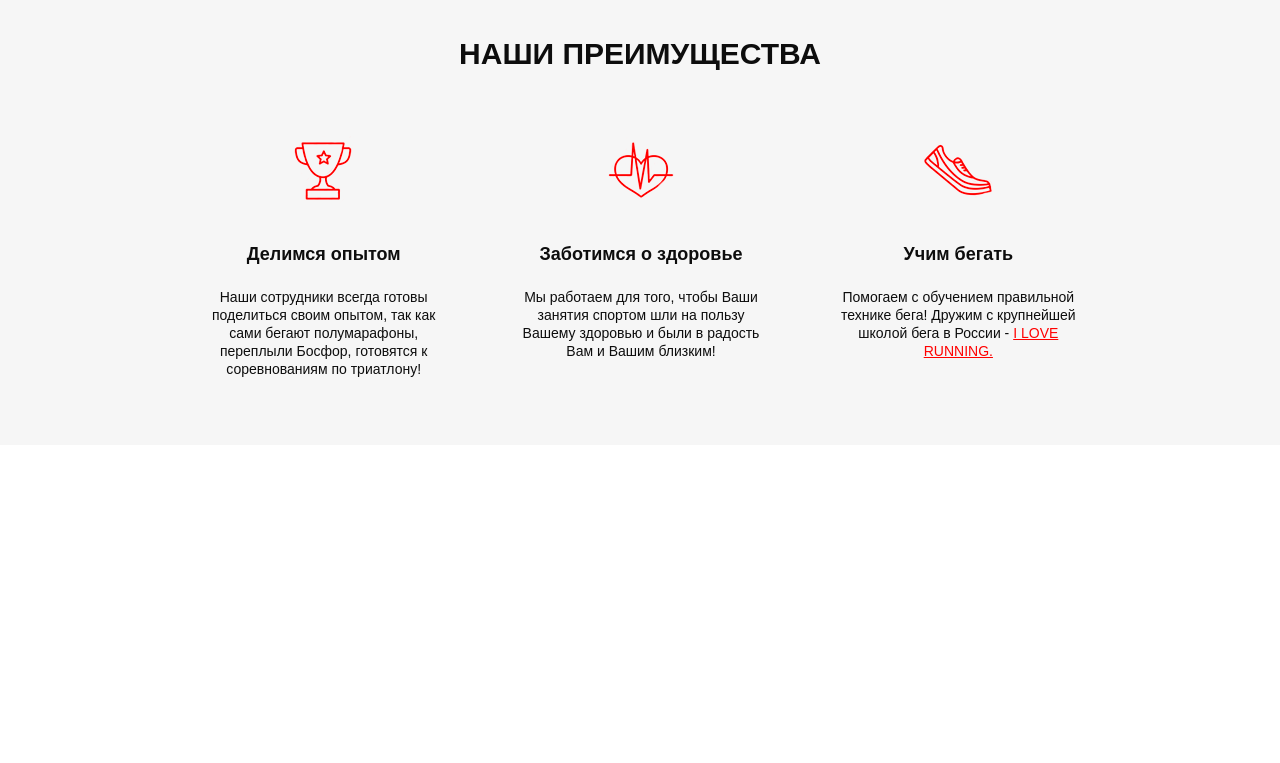
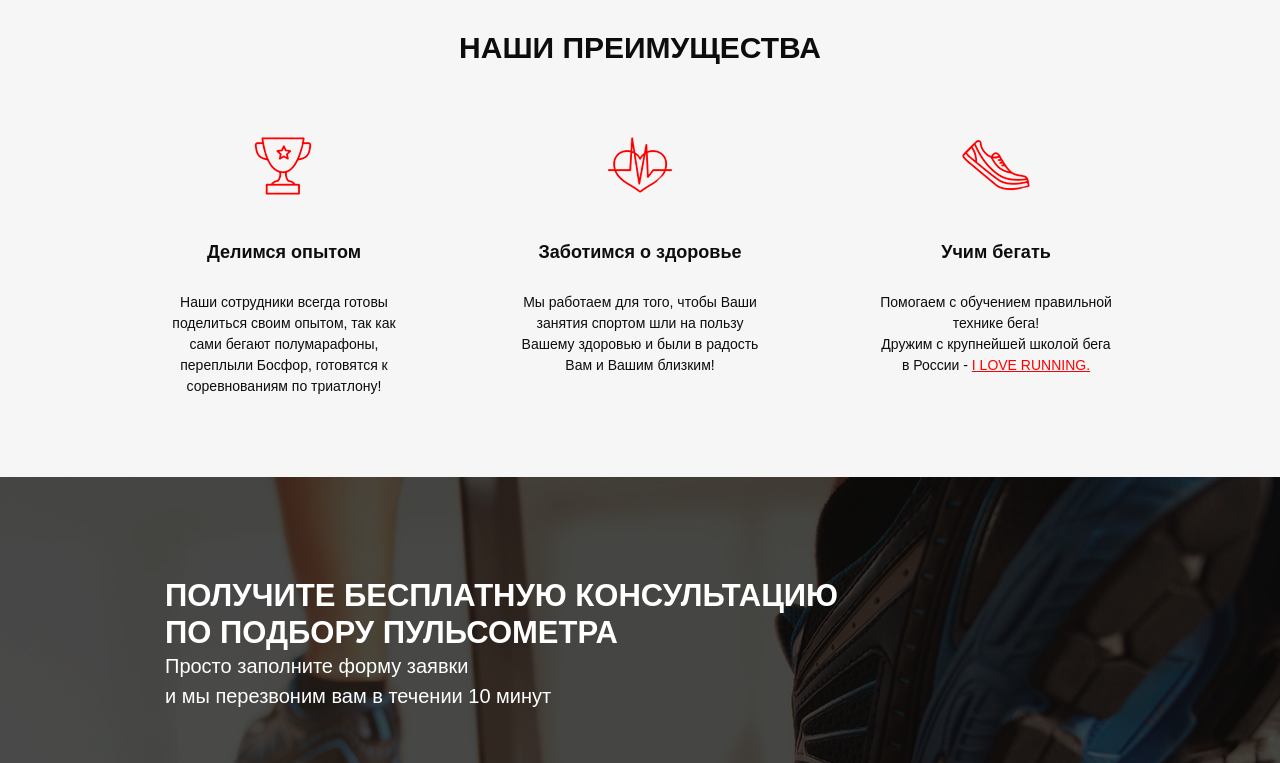
Before and after one commit to Grin1988/heart_rate_monitor, a website: page src/index.html in a window 1280 px wide. Shown: the part 700-1463 px from the top of the page. Before the commit the page ends 1145 px from the top, so only its background shows below. Drawn offline with Linux system fonts and the light colour scheme.

Commit message:
07.06.2022

```diff
--- a/src/index.html
+++ b/src/index.html
@@ -57,25 +57,47 @@
 
     <div class="advantages">
         <div class="container">
-            <div class="advantages__title">
-                НАШИ ПРЕИМУЩЕСТВА
+            <h2 class="title">НАШИ ПРЕИМУЩЕСТВА</h2>
+            <div class="advantages__wrapper">
+                <div class="advantages__item">
+                    <img src="icons/advantages/cup_icon.png" alt="cup" class="advantages__icon">
+                    <div class="advantages__subtitle">
+                        Делимся опытом
+                    </div>
+                    <div class="advantages__descr">
+                        Наши сотрудники всегда готовы поделиться своим опытом, так как сами бегают полумарафоны, переплыли Босфор, готовятся к соревнованиям по триатлону!
+                    </div>
+                </div>
+                <div class="advantages__item">
+                    <img src="icons/advantages/heart_icon.png" alt="heart" class="advantages__icon">
+                    <div class="advantages__subtitle">
+                        Заботимся о здоровье
+                    </div>
+                    <div class="advantages__descr">
+                        Мы работаем для того, чтобы Ваши занятия спортом шли на пользу Вашему здоровью и были в радость Вам и Вашим близким!
+                    </div>
+                </div>
+                <div class="advantages__item">
+                    <img src="icons/advantages/shoe_icon.png" alt="shoe" class="advantages__icon">
+                    <div class="advantages__subtitle">
+                        Учим бегать
+                    </div>
+                    <div class="advantages__descr">
+                        Помогаем с обучением правильной технике бега!<br> Дружим с крупнейшей школой бега в России -
+                        <a href="#">I LOVE RUNNING.</a>
+                    </div>
+                </div>
             </div>
-            <div class="advantages__icons">
-                <div class="advantages__icon">
-                    <img src="icons/advantages/cup_icon.png" alt="cup">
-                    <div class="advantages__header">Делимся опытом</div>
-                    <div class="advantages__descr">Наши сотрудники всегда готовы поделиться своим опытом, так как сами бегают полумарафоны, переплыли Босфор, готовятся к соревнованиям по триатлону!</div>
-                </div>
-                <div class="advantages__icon">
-                    <img src="icons/advantages/heart_icon.png" alt="heart">
-                    <div class="advantages__header">Заботимся о здоровье</div>
-                    <div class="advantages__descr">Мы работаем для того, чтобы Ваши занятия спортом шли на пользу Вашему здоровью и были в радость Вам и Вашим близким!</div>
-                </div>
-                <div class="advantages__icon">
-                    <img src="icons/advantages/shoe_icon.png" alt="shoe">
-                    <div class="advantages__header">Учим бегать</div>
-                    <div class="advantages__descr">Помогаем с обучением правильной технике бега! Дружим с крупнейшей школой бега в России - <span>I LOVE RUNNING.</span></div>
-                </div>
+        </div>
+    </div>
+
+    <div class="consultation">
+        <div class="container">
+            <h2 class="title title_left">
+                Получите бесплатную консультацию<br>по подбору пульсометра
+            </h2>
+            <div class="consultation__descr">
+                Просто заполните форму заявки <br>и мы перезвоним вам в течении 10 минут
             </div>
         </div>
     </div>
--- a/src/sass/base/_media.scss
+++ b/src/sass/base/_media.scss
@@ -1,32 +1,7 @@
 @media( max-width: 1200px) {}
 
-@media ( max-width: 992px) {}
+@media ( max-width: 991px) {}
 
-@media ( max-width: 768px) {
-    .header {
-        margin: 0px 20px 0 20px;
-    }
-    .promo {
-        &__wrapper {
-            margin: 80px 20px 0 0;
-        }
-        &__header {
-            font-size: 38px;
-        }
-        &__subheader {
-            font-size: 23px;
-        }
-        &__icons {
-            width: 400px;
-        }
-    }
-    .advantages {
-        &__icons {
-            width: 750px;
-            margin-top: 50px;
-        }
-        &__icon {
-            margin: 0px 12px 0 12px;
-        }
-    }
-}
+@media ( max-width: 767px) {}
+
+@media ( max-width: 575px) {}
--- a/src/sass/blocks/_advantages.scss
+++ b/src/sass/blocks/_advantages.scss
@@ -1,55 +1,32 @@
 .advantages {
-    min-height: 470px;
-    padding: 71px 0 64px 0;
-    background: #F6F6F6;
-    &__title {
-        display: block;
-        margin: 0 auto;
-        font-weight: 700;
-        font-size: 30px;
-        text-align: center;
-        color: #0D0D0D;
+    padding: 70px 0 80px 0;
+    background-color: #f6f6f6;
+    &__wrapper {
+        margin-top: 65px;
+        display: flex;
+        justify-content: space-between;
     }
-    &__icons {
-        display: flex;
-        justify-content: center;
-        align-items: flex-start;
-        margin-top: 60px;
-        min-height: 245px;
-        width: 952px;
-    }
-    &__icon {
+    &__item {
         display: flex;
         flex-direction: column;
         align-items: center;
-        margin: 0 34px 0 34px;
-        min-height: 73px;
-        width: 269px;
-        img {
-            display: block;
-            width: 70px;
-            height: 70px;
-        }
+        max-width: 238px;
     }
-    &__header {
-        display: block;
-        margin-top: 35px;
+    &__subtitle {
+        margin-top: 38px;
+        color: #0d0d0d;
+        font-size: 18px;
         font-weight: 700;
-        font-size: 18px;
-        text-align: center;
-        color: #0D0D0D;
     }
     &__descr {
-        display: block;
-        margin-top: 20px;
+        margin-top: 26px;
+        color: #0d0d0d;
+        font-size: 14px;
         font-weight: 300;
-        font-size: 14px;
-        line-height: 18px;
         text-align: center;
-        color: #0D0D0D;
-        span {
-            text-decoration-line: underline;
-            color: #FF0000;
+        a {
+            color: #ff0000;
+            text-decoration: underline;
         }
     }
 }
--- /dev/null
+++ b/src/sass/blocks/_consultation.scss
@@ -0,0 +1,11 @@
+.consultation {
+    min-height: 680px;
+    padding: 100px 0 92px 0;
+    background: url(../../img/bg/consultation_bg2.jpg) center (center/cover) no-repeat;
+    &__descr {
+        font-weight: 500;
+        font-size: 20px;
+        line-height: 30px;
+        color: #FFFFFF;
+    }
+}
--- /dev/null
+++ b/src/sass/blocks/_title.scss
@@ -0,0 +1,14 @@
+.title {
+    display: block;
+    margin: 0 auto;
+    font-weight: 700;
+    font-size: 30px;
+    text-align: center;
+    color: #0D0D0D;
+    text-transform: uppercase;
+    &_left {
+        font-size: 31px;
+        text-align: left;
+        color: #fff;
+    }
+}
--- a/src/sass/style.scss
+++ b/src/sass/style.scss
@@ -12,4 +12,6 @@
 @import 'blocks/header';
 @import 'blocks/button';
 @import 'blocks/advantages';
+@import 'blocks/title';
+@import 'blocks/consultation';
 @import 'base/media';
```
Also changed, not shown: src/css/style.min.css.
